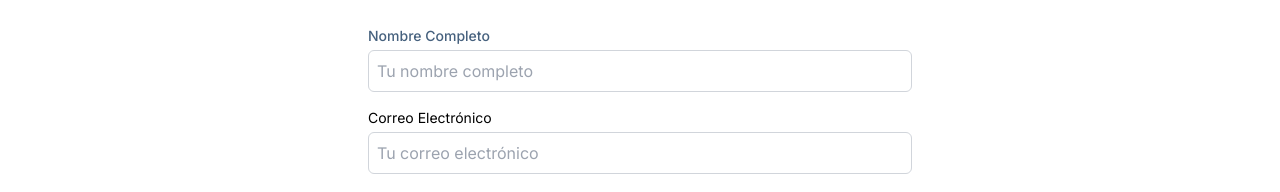
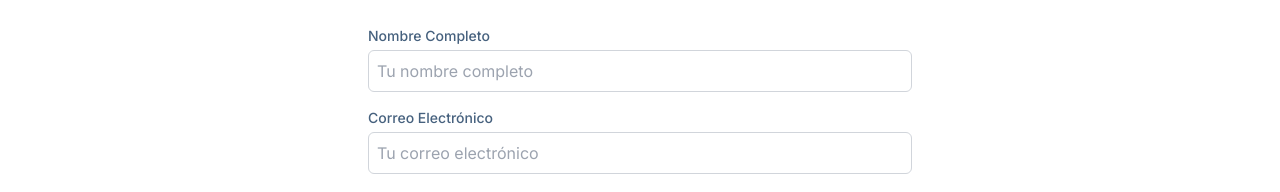
Before and after one commit to tanachnology/therapy-page, a Next.js app: page / in a window 1280 px wide. Shown: the part 2172-2364 px from the top of the page. Built offline with nearby package versions, Linux system fonts and the light colour scheme.

Commit message:
fix: typo for any on ContactForm

```diff
--- a/src/components/ContactForm.tsx
+++ b/src/components/ContactForm.tsx
@@ -1,12 +1,19 @@
-import React from 'react'
-import { useForm } from 'react-hook-form'
+import React from 'react';
+import { useForm, SubmitHandler } from 'react-hook-form';
 
-export const ContactForm = () => {
-  const { register, handleSubmit, formState: { errors } } = useForm()
+interface FormData {
+  fullName: string;
+  email: string;
+  phone: string;
+  message: string;
+}
 
-  const onSubmit = data => {
-    console.log(data)
-  }
+export const ContactForm: React.FC = () => {
+  const { register, handleSubmit, formState: { errors } } = useForm<FormData>();
+
+  const onSubmit: SubmitHandler<FormData> = data => {
+    console.log(data);
+  };
 
   return (
     <div className="max-w-xl mx-auto p-4">
@@ -23,7 +30,7 @@ export const ContactForm = () => {
           {errors.fullName && <p className="text-red-500 text-sm">{errors.fullName.message}</p>}
         </div>
         <div>
-          <label className="block text-sm font-mediumtext-[#46617e]">Correo Electrónico</label>
+          <label className="block text-sm font-medium text-[#46617e]">Correo Electrónico</label>
           <input
             type="email"
             {...register('email', {
@@ -73,5 +80,5 @@ export const ContactForm = () => {
         </div>
       </form>
     </div>
-  )
-}
+  );
+};
```
